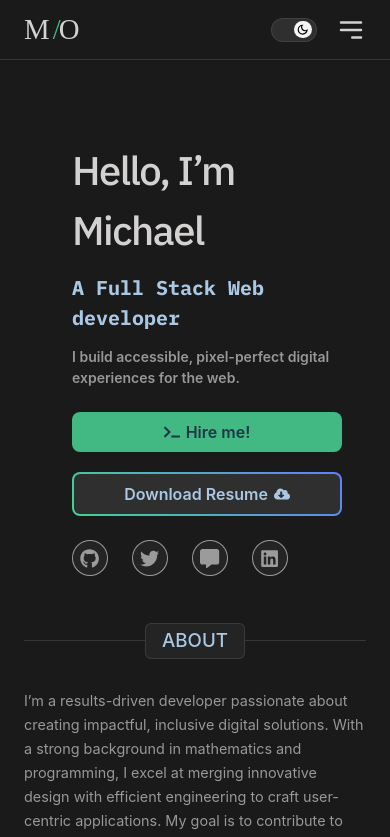
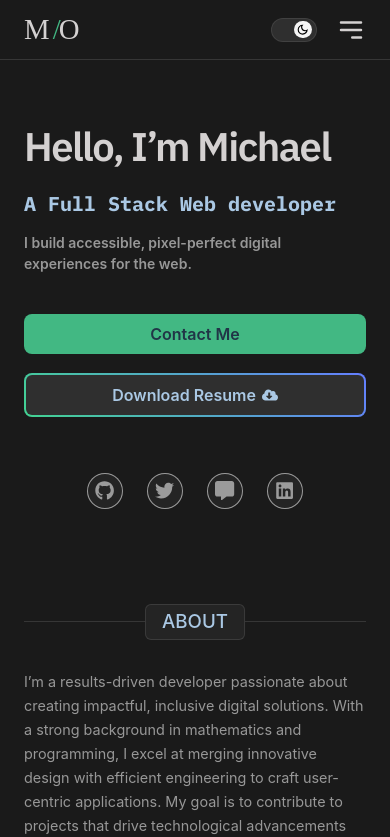
Before and after one commit to skenpo2/micheal-v1.02, a React (Vite) app: page / in a window 390 px wide. Shown: the top 837 px of the page. Built offline with nearby package versions, Linux system fonts and the light colour scheme; a web font is replaced by a local one.

Commit message:
fix the hero section

```diff
--- a/src/Hero.jsx
+++ b/src/Hero.jsx
@@ -18,8 +18,8 @@ const Hero = () => {
         </p>
       </div>
       <div className="cto">
-        <a className="hire" href="#">
-          <FaTerminal className="hire-svg" /> Hire me!
+        <a className="hire" href="mailto:michealobarewon2015@gmail.com">
+          Contact Me
         </a>
         <a className="download" href="#">
           Download Resume
--- a/src/data.js
+++ b/src/data.js
@@ -60,6 +60,7 @@ export const projects = [
     image: ColorGeneratorImage,
     description:
       'A React app that generates color variations using value.js, copies color codes to the clipboard with browser navigation, and provides user feedback via React Toastify. It uses nanoid for generating unique keys while rendering the color list',
+    tool: ['react', 'HTML', 'CSS', 'React Toastify'],
   },
 ];
 export const aboutMe = {
--- a/src/index.css
+++ b/src/index.css
@@ -242,18 +242,21 @@ a:hover {
 .left {
   height: 100vh;
   width: 45%;
-  padding: 3rem 1.5rem 1rem 3rem;
   position: fixed;
   left: 0;
   top: 60px;
   object-fit: cover;
+  padding-top: 3rem;
+  padding-bottom: 2;
+  padding-left: 3rem;
+  padding-right: 3rem;
   border: transparent;
 }
 
 .hero-content {
   display: flex;
   flex-direction: column;
-  gap: 2rem;
+  gap: 1rem;
   justify-content: space-between;
 }
 .text {
@@ -268,7 +271,7 @@ a:hover {
   font-family: 'IBM Plex Sans', serif;
   font-style: normal;
   font-size: 3.5rem;
-  font-weight: 500;
+  font-weight: 600;
   letter-spacing: -1.5px;
   margin-bottom: 0.8rem;
 }
@@ -391,6 +394,8 @@ a:hover {
   display: flex;
   gap: 1.5rem;
   font-size: 1.2rem;
+  justify-content: center;
+  padding: 1rem;
 }
 .svg {
   display: flex;
@@ -851,7 +856,8 @@ body::-webkit-scrollbar {
     position: relative;
     width: 100%;
     height: fit-content;
-    padding-bottom: 2rem;
+    padding: 2rem 1.5rem 2rem 1.5rem;
+    margin-bottom: 2rem;
   }
 
   .right {
@@ -866,8 +872,7 @@ body::-webkit-scrollbar {
   }
 
   .hero-content {
-    padding: 0.5rem 1.5rem 0 1.5rem;
-    gap: 1.55rem;
+    gap: 2.5rem;
   }
   .name {
     font-size: 2.5rem;
```
